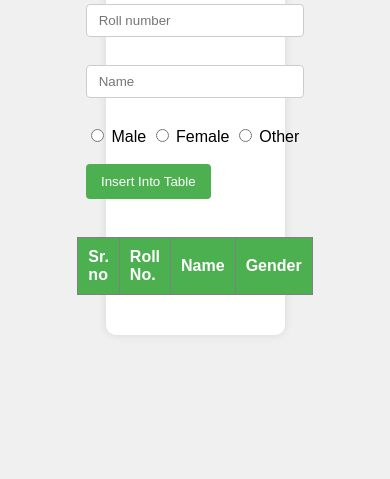
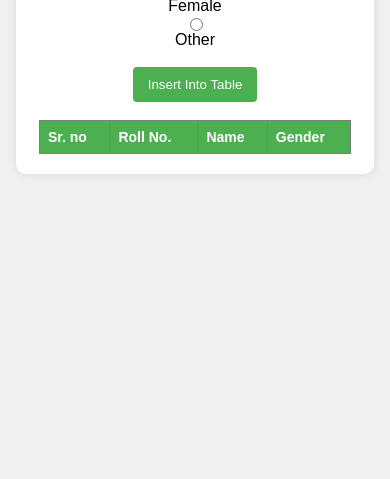
Before and after one commit to gulshanbauddh/Students-Roll-number-and-Name-Table, a plain HTML site: page index.html in a window 390 px wide. Shown: the part 365-844 px from the top of the page. Drawn offline with Linux system fonts and the light colour scheme.

Commit message:
Script insert in style

```diff
--- a/style.css
+++ b/style.css
@@ -52,3 +52,40 @@ input[type="button"] {
 input[type="button"]:hover {
   background-color: #45a049;
 }
+
+/* Resposnive design for smaller screens */
+   @media (max-width: 480px) {
+        h1 {
+          font-size: 25px;
+        }
+        .container {
+          padding: 15px;
+        }
+        th,
+        td {
+          padding: 8px;
+          font-size: 14px;
+        }
+        .container {
+          display: flex;
+          flex-direction: column;
+          align-items: center;
+          padding: 20px;
+          margin: auto 25vw;
+          background-color: #fff;
+          box-shadow: 0 0 10px rgba(0, 0, 0, 0.1);
+          border-radius: 10px;
+          margin: inherit;
+          margin-top: 5vh;
+        }
+        table {
+          width: 80vw;
+          margin:0px;
+        }
+        form{
+          display: flex;
+          justify-content: center;
+          flex-direction: column;
+          align-items: center;
+        }
+      }
```
